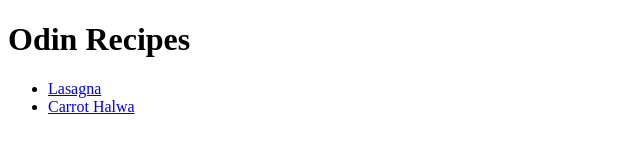
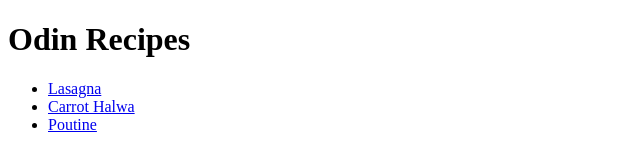
Before and after one commit to arshaqV/odin-recipes, a plain HTML site: page index.html in a window 1280 px wide. Shown: the full height of the page, 0-640 px from the left. Drawn offline with Linux system fonts and the light colour scheme.

Commit message:
Fixed index.html

```diff
--- a/index.html
+++ b/index.html
@@ -11,6 +11,7 @@
     <ul>
         <li><a href="recipes/lasagna.html">Lasagna</a></li>
         <li><a href="recipes/carrot_halwa.html">Carrot Halwa</a></li>
+        <li><a href="recipes/poutine.html">Poutine</a></li>
     </ul>
 </body>
 </html>
```
